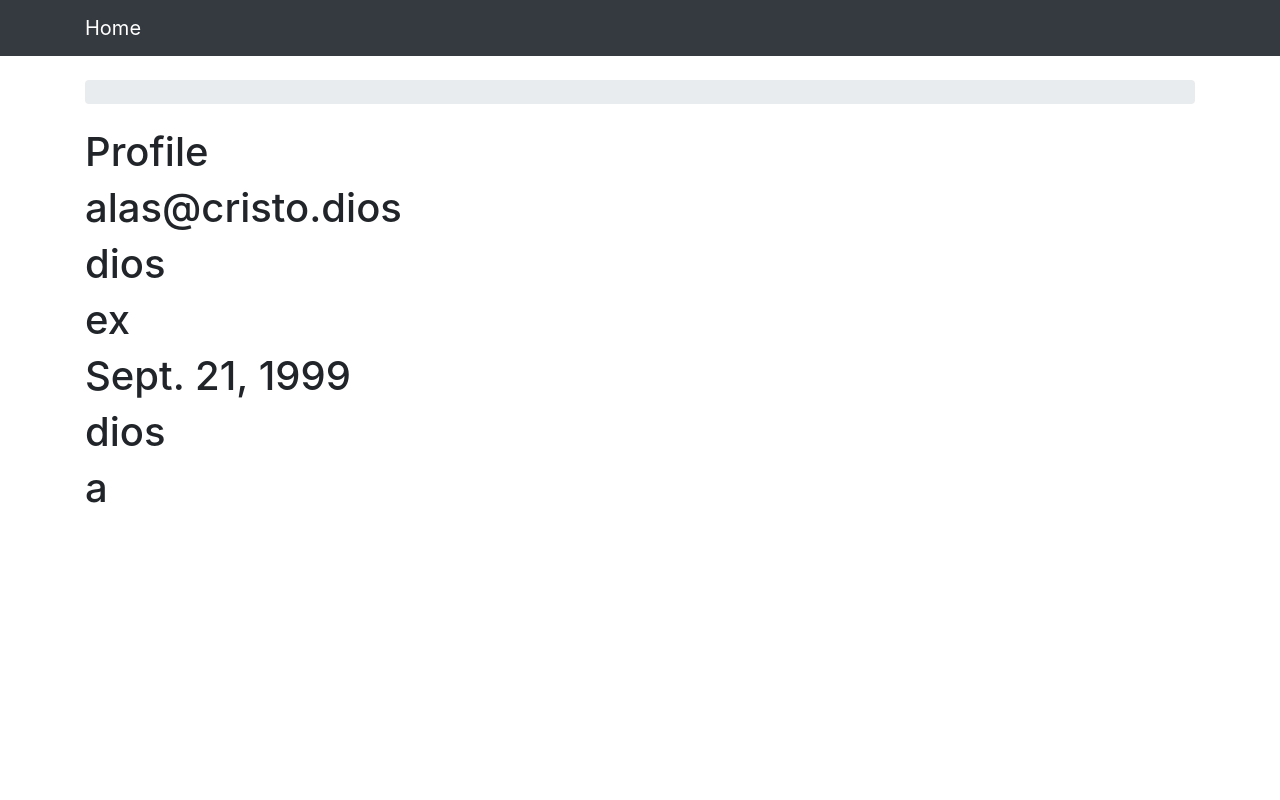
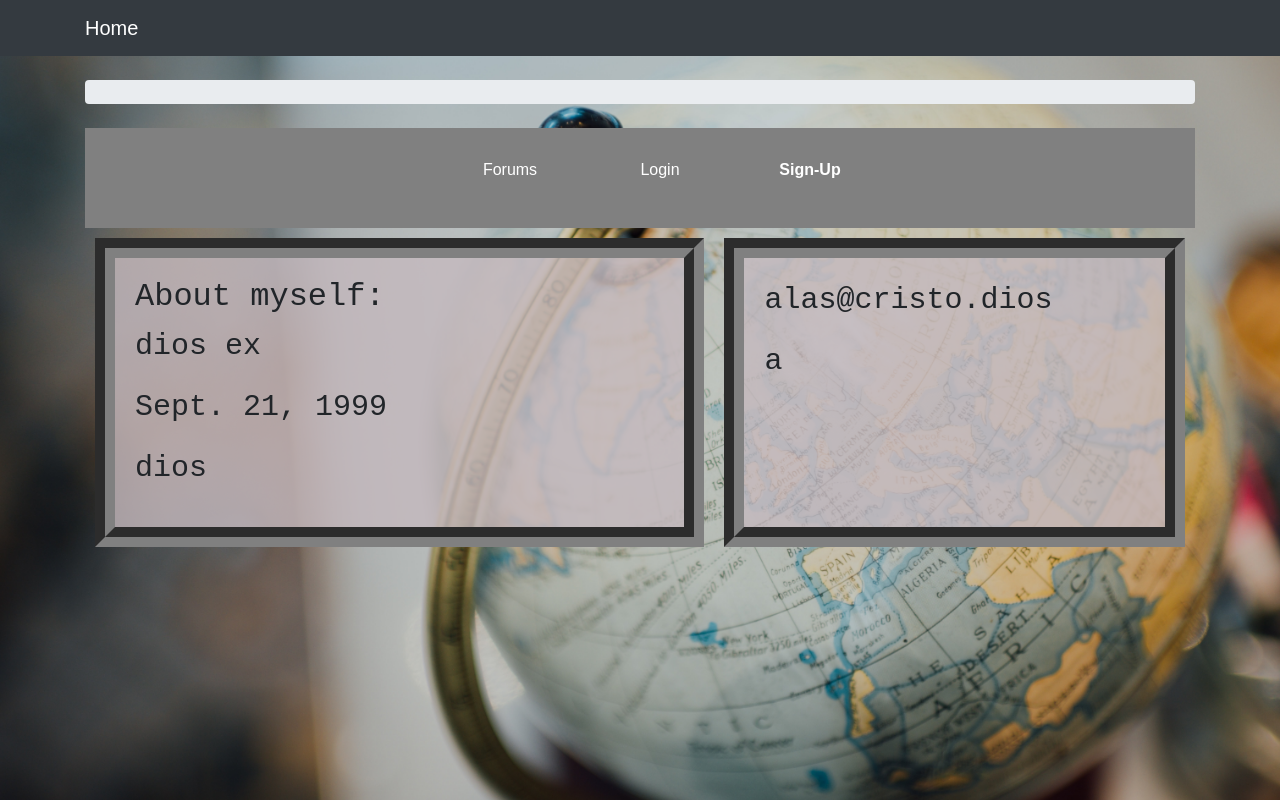
Before and after one commit to uprm-inso-4101-2020-2021-s2/semester-project-team-7, a Django app: page /profile/1 in a window 1280 px wide. Run offline with Django 3.2, Linux system fonts and the light colour scheme; data comes from the database, SQL or seed files in the repository; some libraries are stand-ins or nearby versions; some web fonts are replaced.

Commit message:
Cleaned up forum page, and worked on profile, only missing small details.

```diff
--- /dev/null
+++ b/project1/static/CSS/myprofile.css
@@ -0,0 +1,138 @@
+{
+    padding:0;
+    margin: 0;
+    box-sizing: border-box;
+}
+body{
+    background-image: url("images/photo.jpg");
+    background-size: cover;
+    background-position: center;
+
+    font-family: sans-serif;
+}
+.menu-bar{
+    background: gray;
+    text-align: center;
+
+}
+.menu-bar ul{
+    display: inline-flex;
+    list-style: none;
+    color: white;
+
+}
+.menu-bar ul li {
+    width: 120px;
+    margin: 15px;
+    padding: 15px;
+
+
+}
+.menu-bar ul li a{
+    text-decoration: none ;
+    color: white;
+}
+.active, .menu-bar ul li:hover
+{
+    background: #696969;
+    border-radius: 3px;
+
+}
+.menu-bar .fa {
+    margin-right: 8px;
+
+}
+.sub-menu1{
+    display:none;
+
+}
+.menu-bar ul li:hover .sub-menu1{
+    display: block;
+    position: absolute;
+    background: gray;
+    margin-top: 15px;
+    margin-left: -30px;
+
+}
+.menu-bar ul li:hover .sub-menu1 ul{
+    display: block;
+    margin: 8px;
+}
+.menu-bar ul li:hover .sub-menu1 ul li {
+    width: 150px;
+    padding: 10px;
+    border-bottom: 1px dotted #fff;
+    background: transparent;
+    border-radius: 0;
+    text-align: left;
+
+}
+.menu-bar ul li:hover .sub-menu1 ul li:last-child{
+    border-bottom: none;
+}
+.menu-bar ul li:hover .sub-menu1 ul li a:hover{
+    color: black;
+}
+.sub-menu2{
+    display:none;
+
+}
+.menu-bar ul li:hover .sub-menu2{
+    display: block;
+    position: absolute;
+    background: gray;
+    margin-top: 15px;
+    margin-left: -15px;
+
+}
+.menu-bar ul li:hover .sub-menu2 ul{
+    display: block;
+    margin: 10px;
+}
+.menu-bar ul li:hover .sub-menu2 ul li {
+    width: 150px;
+    padding: 10px;
+    border-bottom: 1px dotted #fff;
+    background: transparent;
+    border-radius: 0;
+    text-align: left;
+
+}
+.menu-bar ul li:hover .sub-menu2 ul li:last-child{
+    border-bottom: none;
+}
+.menu-bar ul li:hover .sub-menu2 ul li a:hover{
+    color: black;
+}
+.menu-bar .center{
+    position: absolute;
+	left: 50%;
+	top: 55%;
+	transform: translate(-50%, -50%);
+	font-family: sans-serif;
+	user-select: none;
+}
+
+/*////////////*/
+
+body{
+    background-image: url("images/photo.jpg");
+    background-size: cover;
+    background-position: center;
+}
+
+
+.content {
+  display: flex;
+}
+
+.content > div {
+  display: inline;
+  font-family: 'Courier New', monospace;
+  background-color: rgba(197, 185, 191, 0.8);
+  margin: 10px;
+  padding: 20px;
+  border: groove 20px;
+  border-color: gray;
+  font-size: 30px;
+}
--- a/project1/templates/pages/home.html
+++ b/project1/templates/pages/home.html
@@ -41,7 +41,7 @@
 			<h1>Forum for easy access to language teachers,</h1>
 			<h2>native speakers and students alike.</h2>
 
-		</div>
+		    </div>
 </div>
 
 
--- a/project1/templates/profiles/detail.html
+++ b/project1/templates/profiles/detail.html
@@ -1,13 +1,52 @@
 {% extends 'base.html' %}
+{% load static %}
+
 
 {% block content %}
-<h1> Profile </h1>
-<h1>{{ object.email }}</h1>
-<h1>{{ object.password }}</h1>
-<h1>{{ object.name }}</h1>
-<h1>{{ object.lastName }}</h1>
-<h1>{{ object.birth }}</h1>
-<h1>{{ object.languages }}</h1>
-<h1>{{ object.description }}</h1>
+<head><link rel="stylesheet" href="{% static 'CSS/myprofile.css' %}"></head>
+<body>
+<div class="menu-bar">
+<ul>
+    <li><a href="#">Forums</a>
+        <div class="sub-menu1">
 
+            <ul>
+                <li><a href="english">English</a> </li>
+                <li><a href="spanish/">Spanish</a> </li>
+                <li><a href="japanese/">Japanese</a> </li>
+            </ul>
+        </div>
+
+    </li>
+
+ {% if user.is_authenticated %}
+<li><a href="{% url 'logout' %}">Logout</a></li>
+{% else %}
+<li><a href="{% url 'login' %}">Login</a></li>
+{% endif %}
+    <li><a href="signup">
+        <strong class = "user">Sign-Up</strong>
+    </a></li>
+
+
+
+</ul>
+</div>
+<div class="content">
+    <div style="flex-grow:6">
+        <h2>About myself:</h2>
+        <p>{{ object.name }} {{ object.lastName }}</p>
+        <p>{{ object.birth }}</p>
+        <p>{{ object.languages }}</p>
+
+    </div>
+    <div style="flex-grow:2">
+        <p>{{ object.email }}</p>
+        <p>{{ object.description }}</p>
+        <p>{{ object.password }}</p>
+    </div>
+</div>
+
+
+</body>
 {% endblock %}
```
Also changed, not shown: project1/static/CSS/english.css (+8 -2 lines), project1/static/CSS/japanese.css (+12 -5 lines), project1/static/CSS/spanish.css (+8 -2 lines).
